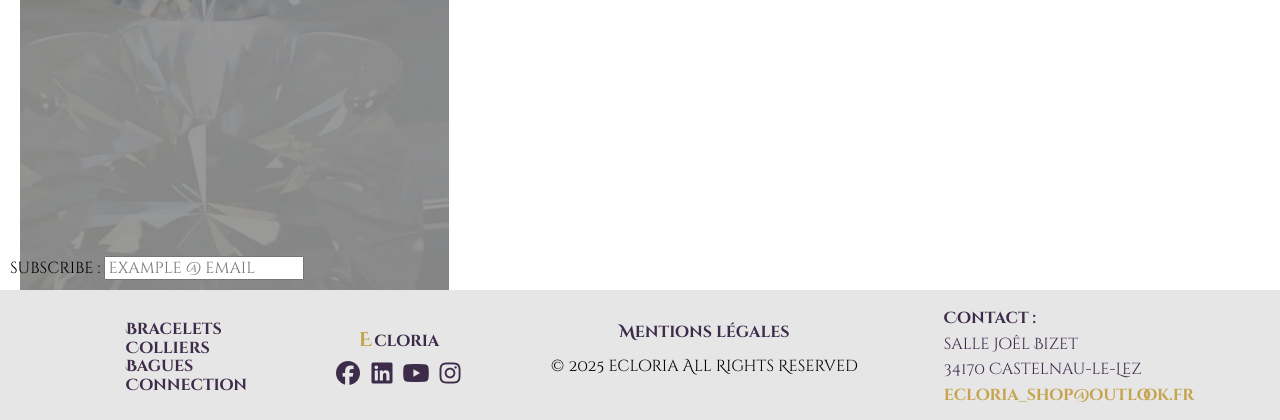
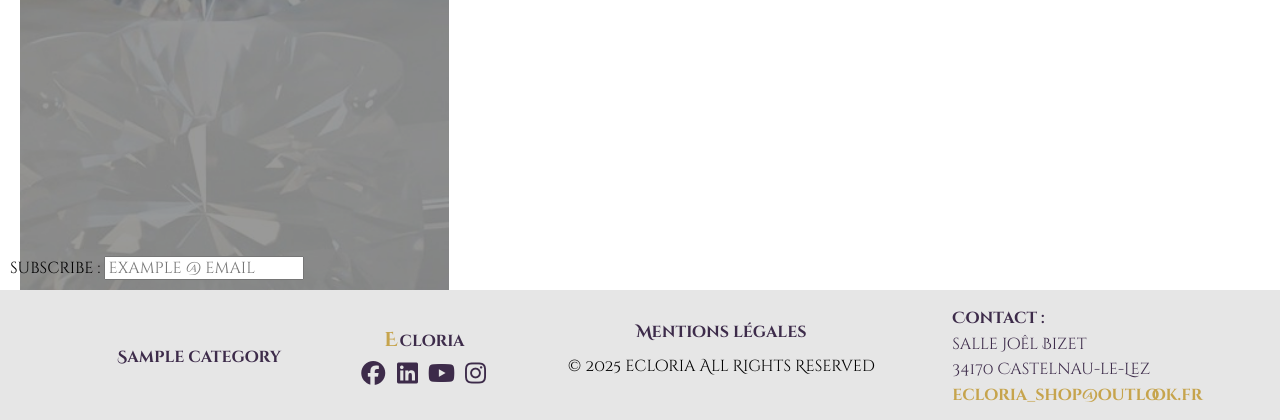
Before and after one commit to nabil-ghazali/Ecloria, a Django app: template ecloria/templates/home/home.html in a window 1280 px wide. Shown: the part 1060-1480 px from the top of the page. Run offline with Django 5.2, Linux system fonts and the light colour scheme; the template is opened without the code that fills it: most values are stand-ins (such as "Sample title", 1, 10 or a date in 2020); grey boxes marked "Sample" are stand-in pictures; some libraries are stand-ins or nearby versions.

Commit message:
Mise des liens dans les navigations header et footer

```diff
--- a/ecloria/templates/base.html
+++ b/ecloria/templates/base.html
@@ -96,11 +96,13 @@
         </div>
         <div class="container">
             <div class="categ">
-                <ul>
-                    <li><a href="#">Bracelets</a></li>
-                    <li><a href="#">Colliers</a></li>
-                    <li><a href="#">Bagues</a></li>
-                    <li><a href="#">Connection</a></li>
+                 <ul>
+                <!-- Lien des categories dans le navigateur -->
+                {% for category in categories %}
+                    <li>
+                        <a href="{% url 'product_list' category.id %}">{{ category.names }}</a>
+                    </li>
+                {% endfor %}
                 </ul>
             </div>
             <div class="social">
```
